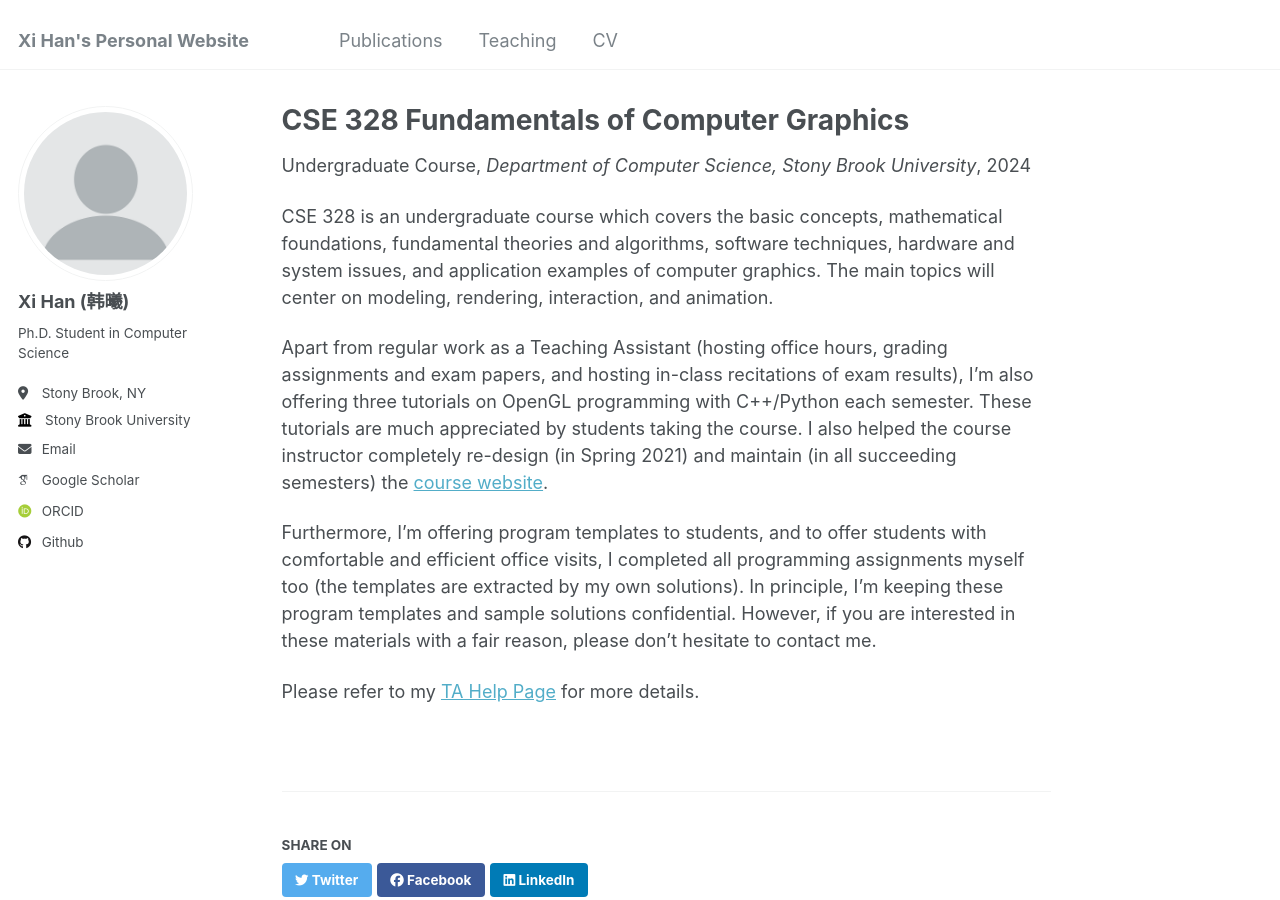
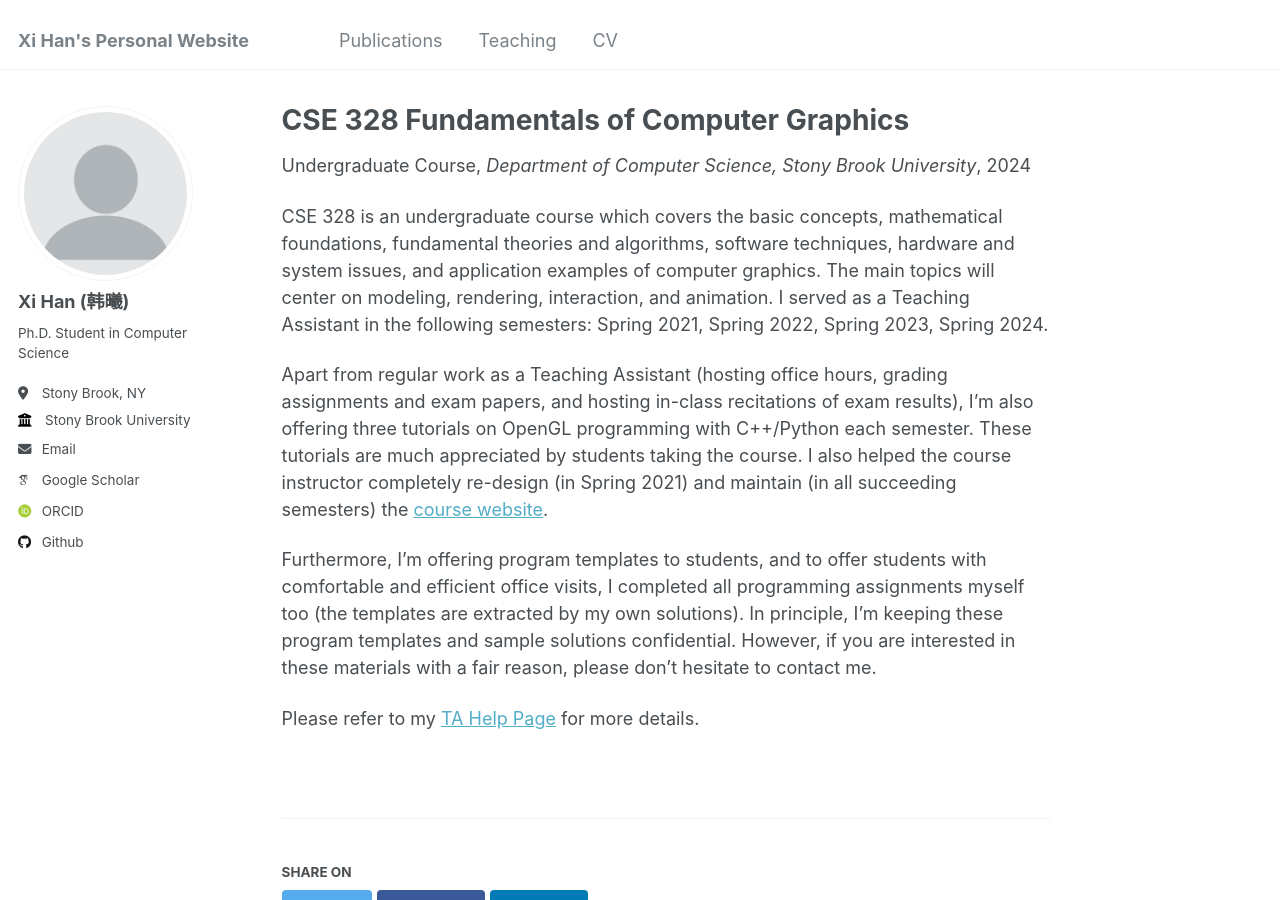
Before and after one commit to AXIHIXA/axihixa.github.io, a Jekyll site: the page built from _teaching/cse-328.md, in a window 1280 px wide and 900 px high. Built offline with Jekyll 4.4.1, drawn with Linux system fonts in a browser that asks for light colours; some web fonts are replaced.

Commit message:
Update teaching

```diff
--- a/_teaching/cse-328.md
+++ b/_teaching/cse-328.md
@@ -4,11 +4,11 @@ collection: teaching
 type: "Undergraduate Course"
 permalink: /teaching/cse-328
 venue: "Department of Computer Science, Stony Brook University"
-date: Spring 2021, Spring 2022, Spring 2023, Spring 2024
+date: 2024-01-27
 location: "Stony Brook, New York, United States"
 ---
 
-CSE 328 is an undergraduate course which covers the basic concepts, mathematical foundations, fundamental theories and algorithms, software techniques, hardware and system issues, and application examples of computer graphics. The main topics will center on modeling, rendering, interaction, and animation.
+CSE 328 is an undergraduate course which covers the basic concepts, mathematical foundations, fundamental theories and algorithms, software techniques, hardware and system issues, and application examples of computer graphics. The main topics will center on modeling, rendering, interaction, and animation. I served as a Teaching Assistant in the following semesters: Spring 2021, Spring 2022, Spring 2023, Spring 2024.
 
 Apart from regular work as a Teaching Assistant (hosting office hours, grading assignments and exam papers, and hosting in-class recitations of exam results), I'm also offering three tutorials on OpenGL programming with C++/Python each semester. These tutorials are much appreciated by students taking the course. I also helped the course instructor completely re-design (in Spring 2021) and maintain (in all succeeding semesters) the [course website](https://www3.cs.stonybrook.edu/~cse328/index.html).
 
--- a/_teaching/cse-528.md
+++ b/_teaching/cse-528.md
@@ -4,11 +4,11 @@ collection: teaching
 type: "Graduate Course"
 permalink: /teaching/cse-528
 venue: "Department of Computer Science, Stony Brook University"
-date: Spring 2021, Fall 2021, Fall 2024
+date: 2024-08-26
 location: "Stony Brook, New York, United States"
 ---
 
-CSE 328 is a graduate course which provide graduate students a comprehensive knowledge on computer graphics concepts, theories, algorithms, techniques, and applications for modeling, simulation, rendering, animation, human-computer interactions, and other key elements of visual computing. It also demonstrates the significance of these mathematical and computational tools and graphics algorithms in visual computing and relevant areas.
+CSE 528 is a graduate course which provide graduate students a comprehensive knowledge on computer graphics concepts, theories, algorithms, techniques, and applications for modeling, simulation, rendering, animation, human-computer interactions, and other key elements of visual computing. It also demonstrates the significance of these mathematical and computational tools and graphics algorithms in visual computing and relevant areas. I served as a Teaching Assistant in the following semesters: Spring 2021, Spring 2022, Spring 2023, Spring 2024.
 
 Apart from regular work as a Teaching Assistant (hosting office hours, grading assignments and exam papers, and hosting in-class recitations of exam results), I'm also offering tutorials on OpenGL programming with C++/Python, as well as cutting-edge research topics involving my own research work and other concurrent works pertient to related topics. These tutorials are much appreciated by students taking the course. I also helped the course instructor completely re-design (in Spring 2021) and maintain (in all succeeding semesters) the [course website](https://www3.cs.stonybrook.edu/~qin/courses/graphics/graphics.html).
 
```
